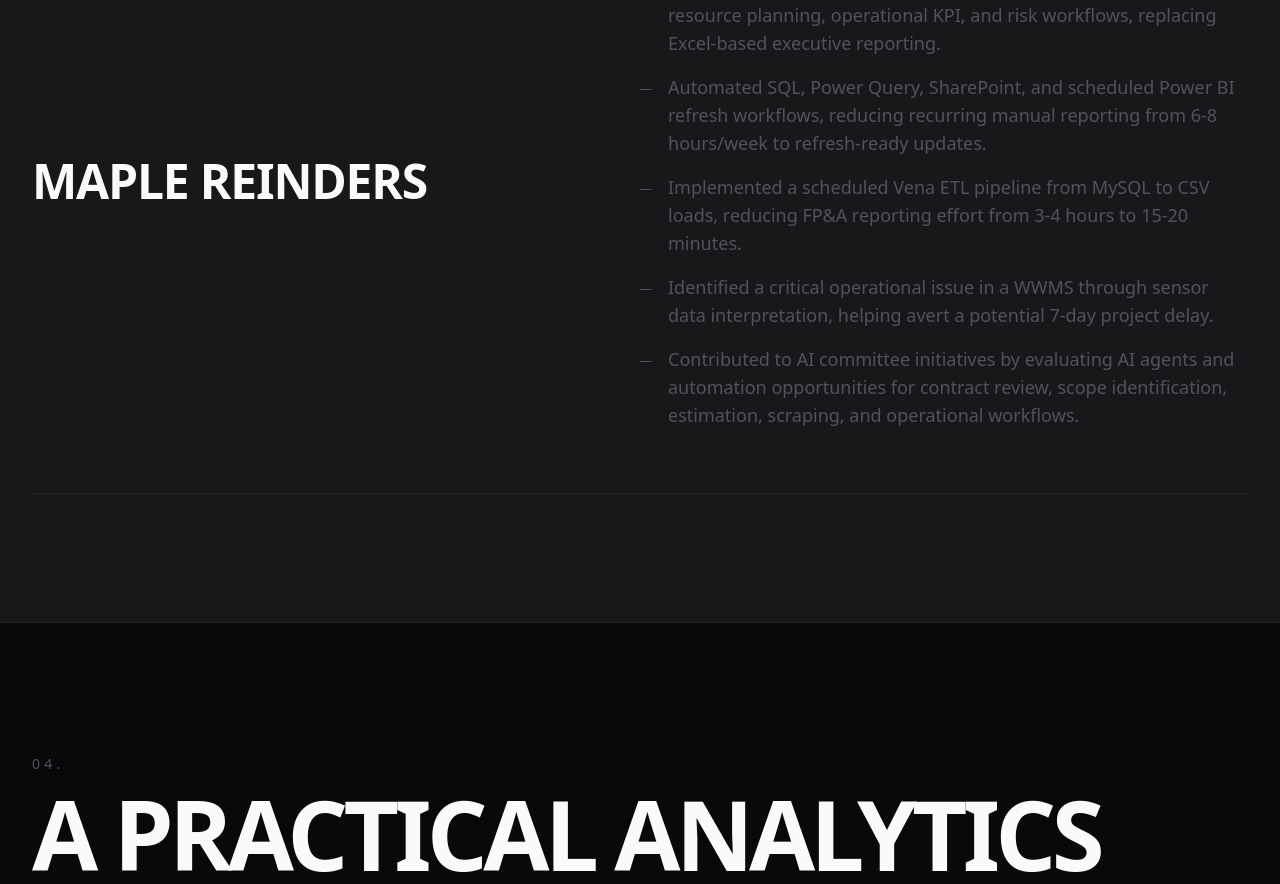
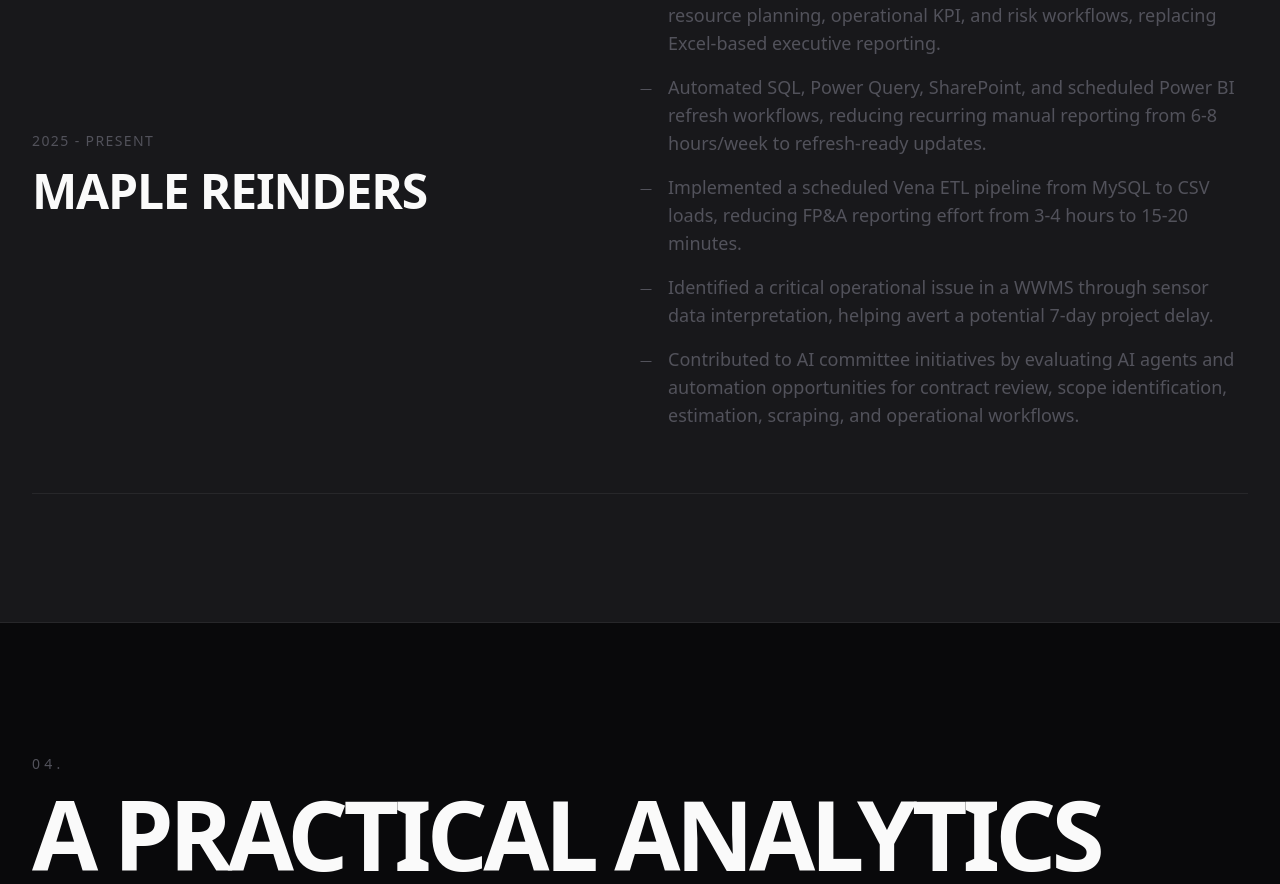
Before and after one commit to Akashpatel2609/akash-portfolio, a Next.js app: page / in a window 1280 px wide. Shown: the part 6941-7825 px from the top of the page. Built offline with nearby package versions, Linux system fonts and the light colour scheme.

Commit message:
fix: resolve Vercel deployment build errors

```diff
--- a/src/components/experience.tsx
+++ b/src/components/experience.tsx
@@ -37,7 +37,7 @@
 
 
                 <div className="flex flex-col lg:w-1/3 z-20">
-                  <span className="font-mono text-sm uppercase tracking-widest text-muted mb-4">{item.duration}</span>
+                  <span className="font-mono text-sm uppercase tracking-widest text-muted mb-4">{item.date}</span>
                   <h3 className="font-display text-4xl md:text-5xl font-bold tracking-tight text-foreground uppercase group-hover:italic transition-all">
                     {item.company}
                   </h3>
--- a/src/components/hero.tsx
+++ b/src/components/hero.tsx
@@ -1,6 +1,6 @@
 "use client";
 
-import { ArrowDownRight, Download, Mail, ChevronDown } from "lucide-react";
+import { ArrowDownRight, Download, Mail } from "lucide-react";
 import { motion, useScroll, useTransform } from "framer-motion";
 import Image from "next/image";
 import { profile } from "@/data/profile";
@@ -25,7 +25,7 @@
   const opacity = useTransform(scrollYProgress, [0, 0.8], [1, 0]);
   const scale = useTransform(scrollYProgress, [0, 1], [1, 0.9]);
 
-  const headlineWords = profile.hero.headline.split(" ");
+
 
   return (
     <section ref={containerRef} id="top" className="relative min-h-screen pt-32 pb-20 overflow-hidden bg-background">
```
